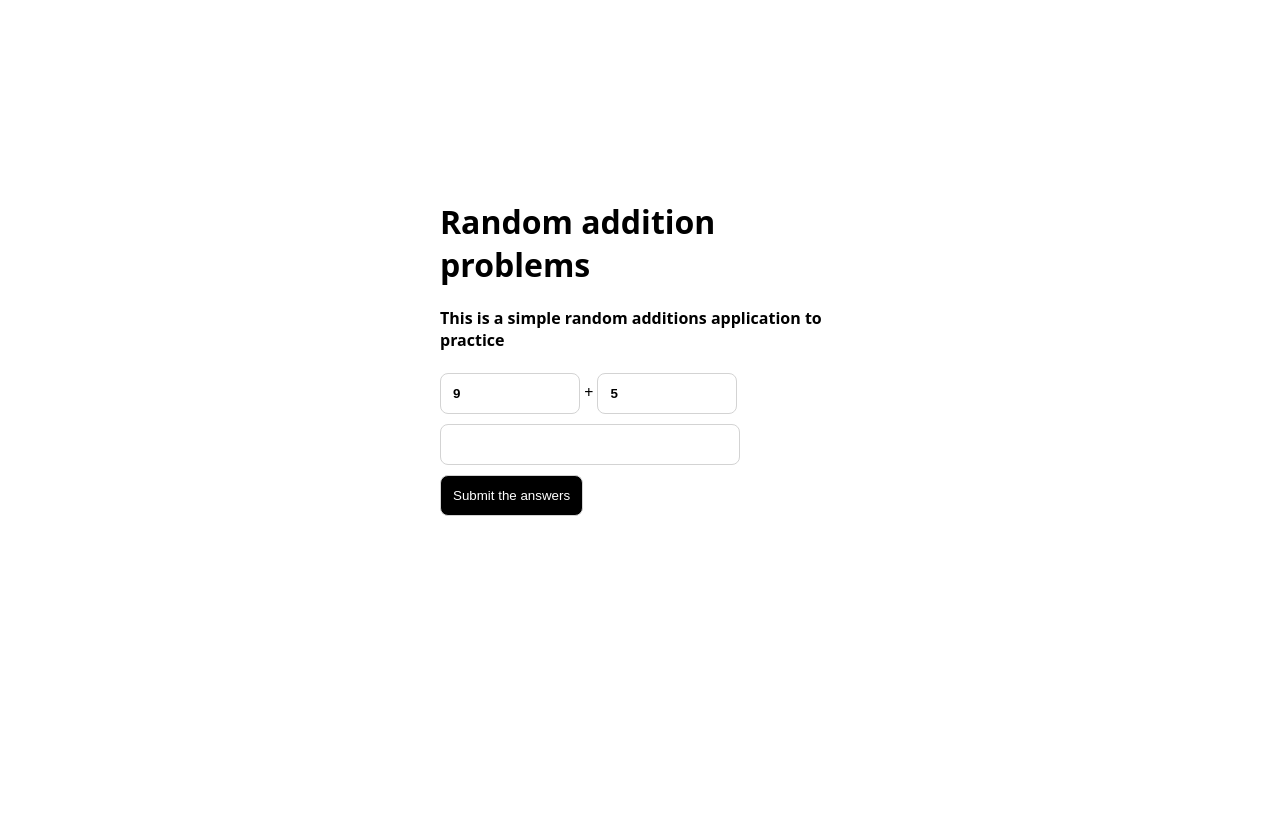
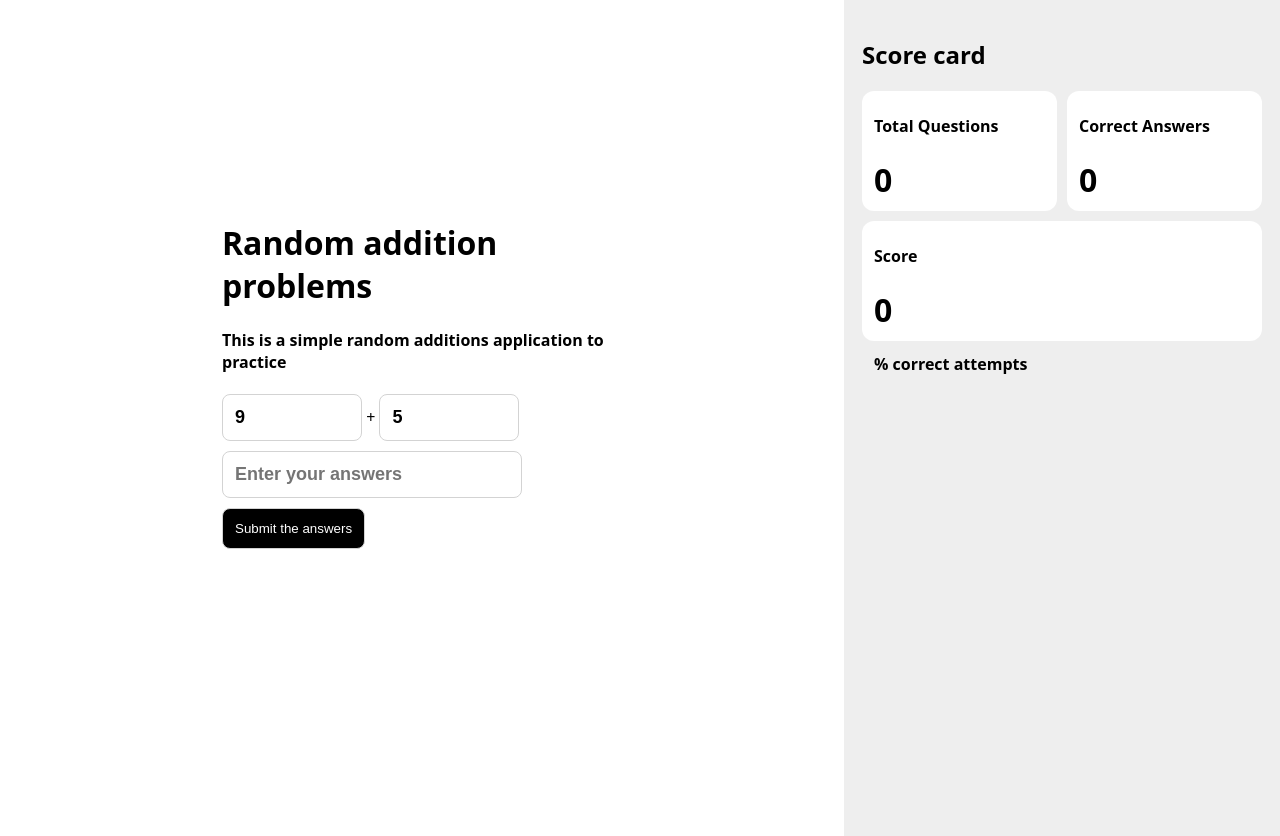
Before and after one commit to Prateek4782/random-additition-game-, a plain HTML site: page index.html in a window 1280 px wide. Before the commit the page ends 800 px from the top, so only its background shows below. Drawn offline with Linux system fonts and the light colour scheme.

Commit message:
version-2

```diff
--- a/app.js
+++ b/app.js
@@ -1,29 +1,58 @@
 
+    let totalQuestions = 0;
+    let correctAnswers = 0;
+    let wrongAnswers = 0;
+
+
+    // create random addition problem
     let num1 = Math.floor(Math.random()*10);
     let num2 = Math.floor(Math.random()*10);
    document.getElementById('num1').value = num1;
    document.getElementById('num2').value = num2;
-//    let temp1 = num1;
-//    let temp2 = num2;
+   totalQuestions = totalQuestions + 1;
+
+//    getting the score card elements by id
+   let total = document.getElementById('total');
+   let correct = document.getElementById('correct');
+   let score = document.getElementById('score');
+
+
 
    function add(){
-    // console.log(num1, num2)
+    total.innerText = totalQuestions
     document.getElementById('result').value
+
 
     let userSum = document.getElementById('sum').value;
     if(num1 + num2 == userSum){
         console.log(num1, num2, userSum)
         console.log('correct');
         num1 = Math.floor(Math.random()*10);
-     num2 = Math.floor(Math.random()*10);
+        num2 = Math.floor(Math.random()*10);
         document.getElementById('num1').value = num1;
         document.getElementById('num2').value = num2;
         result.innerText = 'well done!🥳 '
+        score.innerText = correctAnswers * 10;
+
+
+        // updating result
+        correctAnswers = correctAnswers + 1;
+        // calculate the correct percentage
+
+        let percentage = (correctAnswers / totalQuestions) * 100;
+        document.getElementById('correctPercentage').innerText = percentage.toFixed(2);
+
+        totalQuestions = totalQuestions +1;
+        correct.innerText = correctAnswers;
 
 
     }
     else{
         console.log(num1, num2, userSum)
         result.innerText = 'wrong'
+        let percentage = (correctAnswers / totalQuestions) * 100;
+        document.getElementById('correctPercentage').innerText = percentage.toFixed(2);
+        totalQuestions = totalQuestions +1;
     }
+    document.getElementById('sum').value = ''
    }
--- a/index.html
+++ b/index.html
@@ -8,15 +8,36 @@
     <link rel="stylesheet" href="style.css">
 </head>
 <body>
+    <div class="application">
         <div class="container">
             <h1>Random addition problems</h1>
             <h4>This is a simple random additions application to practice</h4>
             <input class="num1" type="text" value="0" id="num1" > +
             <input class="num1" type="text" value="0" id="num2" >
-        <input type="text"  id="sum">
+            <input type="text" placeholder="Enter your answers"  id="sum">
             <button id="btn" onclick="add()">Submit the answers</button>
             <h2 id="result"></h2>
         </div>
+        <div class="score">
+            <h2>Score card</h2>
+            <div class="score-content">
+                <div class="score-panel card-grow">
+                    <p>Total Questions</p>
+                    <h1 id="total">0</h1>
+                </div>
+                <div class="score-panel ml card-grow mb">
+                    <p>Correct Answers</p>
+                    <h1 id="correct">0</h1>
+                </div>
+            </div>
+            <div class="score-panel w-100">
+                <p>Score</p>
+                <h1 id="score">0</h1>
+                <p><span id="correctPercentage"></span> % correct attempts</p>
+            </div>
+        </div>
+    </div>
+
     <script src="app.js"></script>
 </body>
 </html>
--- a/style.css
+++ b/style.css
@@ -1,3 +1,7 @@
+body{
+    margin: 0;
+    font-family: system-ui, -apple-system, BlinkMacSystemFont, 'Segoe UI', Roboto, Oxygen, Ubuntu, Cantarell, 'Open Sans', 'Helvetica Neue', sans-serif;
+}
 .container{
     font-family: system-ui, -apple-system, BlinkMacSystemFont, 'Segoe UI', Roboto, Oxygen, Ubuntu, Cantarell, 'Open Sans', 'Helvetica Neue', sans-serif;
     margin: auto;
@@ -12,6 +16,8 @@ input{
     border: 1px solid lightgrey;
     outline: none;
     box-sizing: border-box;
+    font-weight: bold;
+    font-size: 18px;
 }
 button{
     padding: 12px;
@@ -28,3 +34,40 @@ button{
     box-sizing: border-box;
     font-weight: bold;
 }
+
+.score{
+    width: 400px;
+    height: 100vh;
+    padding: 18px;
+    background-color: #eee;
+}
+.application{
+    display: flex;
+}
+.score-content{
+    display: flex;
+}
+.score-panel{
+    /* margin: 10px; */
+    box-sizing: border-box;
+    width: 200px;
+    height: 120px;
+    padding: 8px 12px;
+    background-color: rgb(255, 255, 255);
+    border-radius: 12px;
+    font-weight: bold;
+}
+.ml{
+    margin-left: 10px;
+}
+.mb{
+    margin-bottom: 10px;
+}
+.card-grow{
+    flex-grow: 1;
+}
+.w-100{
+    width: 100%;
+    /* box-sizing: border-box; */
+    /* margin-top: 10px; */
+}
```
Lines whose indentation alone changed are shown as unchanged.
